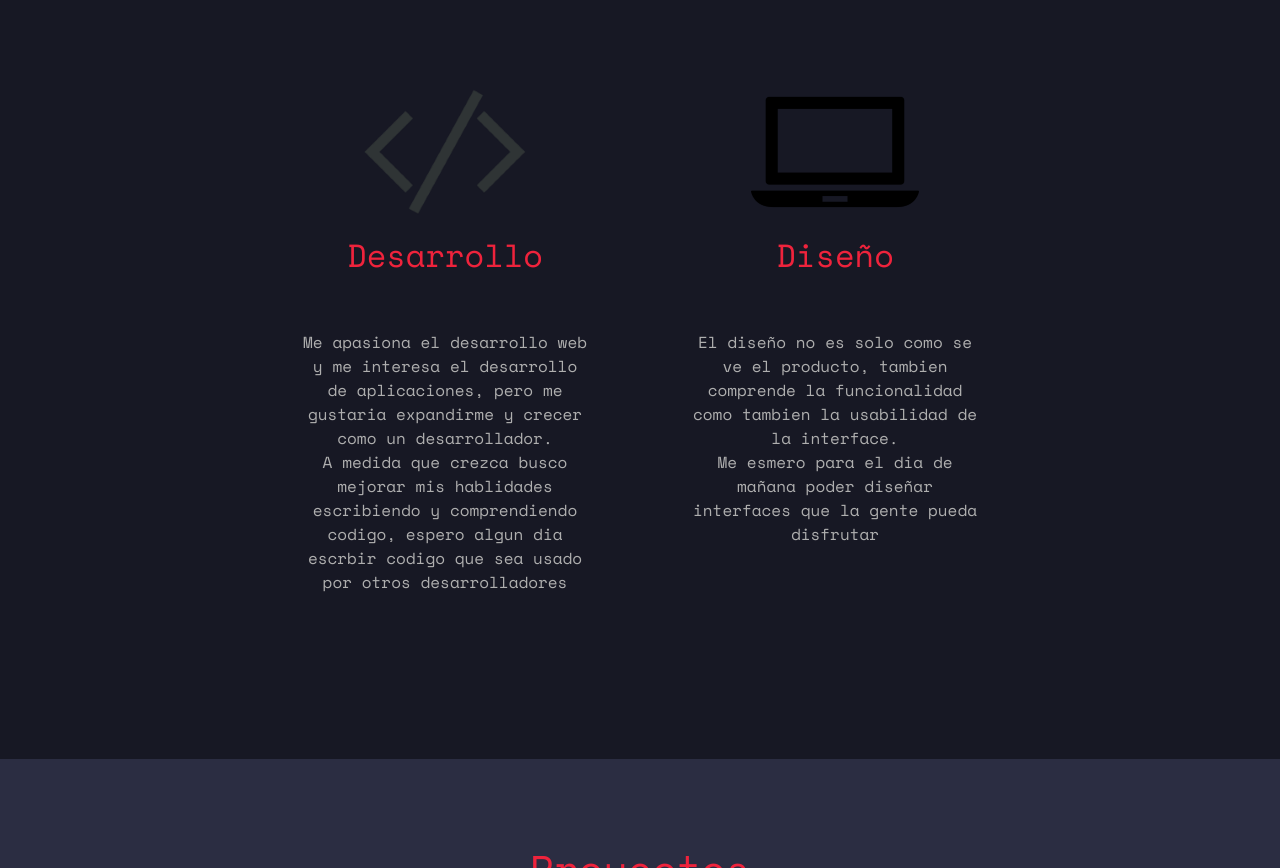
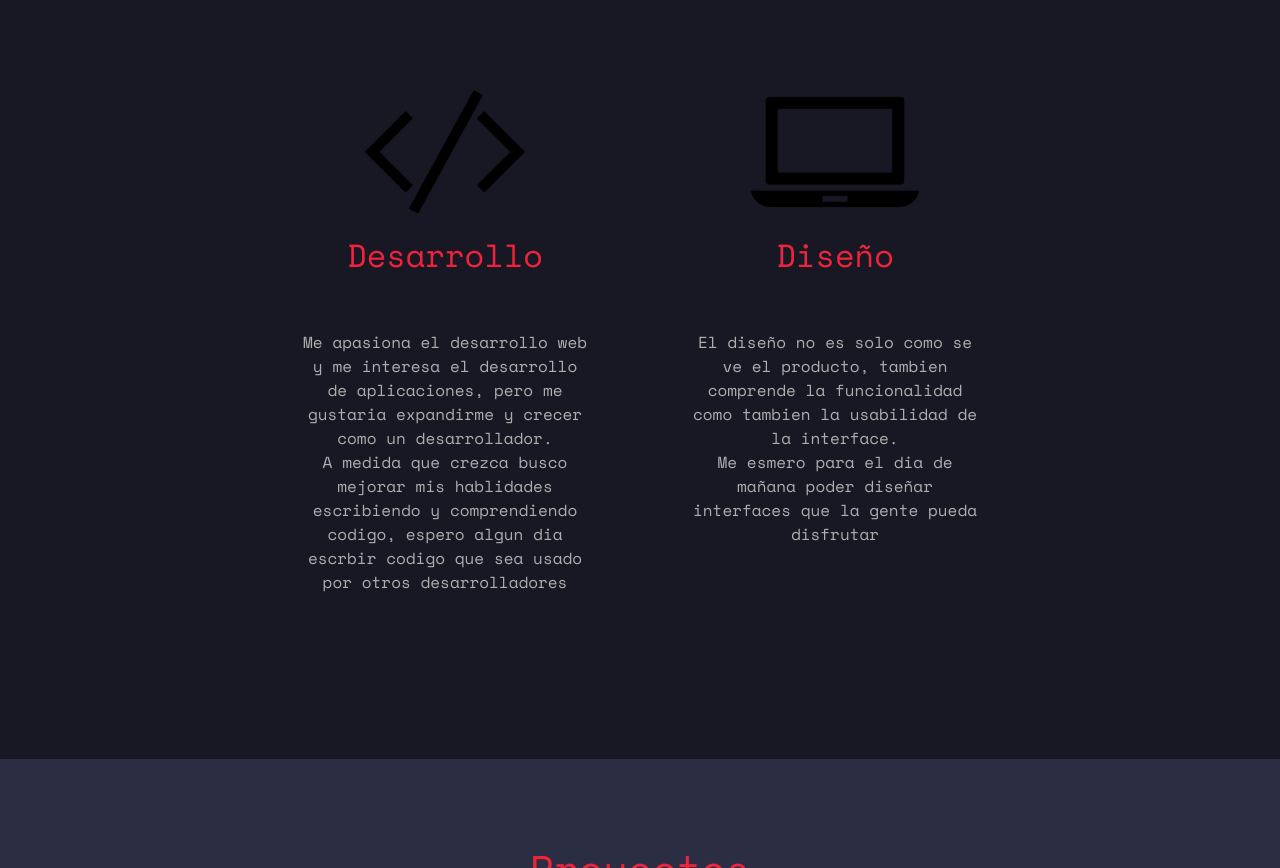
Before and after one commit to FacundoSaldivia/paginapersonal, a website: page index.html in a window 1280 px wide. Shown: the part 1602-2470 px from the top of the page. Drawn offline with nearby package versions, Linux system fonts and the light colour scheme.

Commit message:
minor changes

```diff
--- a/main.scss
+++ b/main.scss
@@ -119,6 +119,9 @@ h3 {
   padding: 0;
   .container-tech {
     padding: 5% 20%;
+    .icon {
+      filter: brightness(0%);
+    }
   }
 }
 .proyectos {
```
Also changed, not shown: css/main.css.
